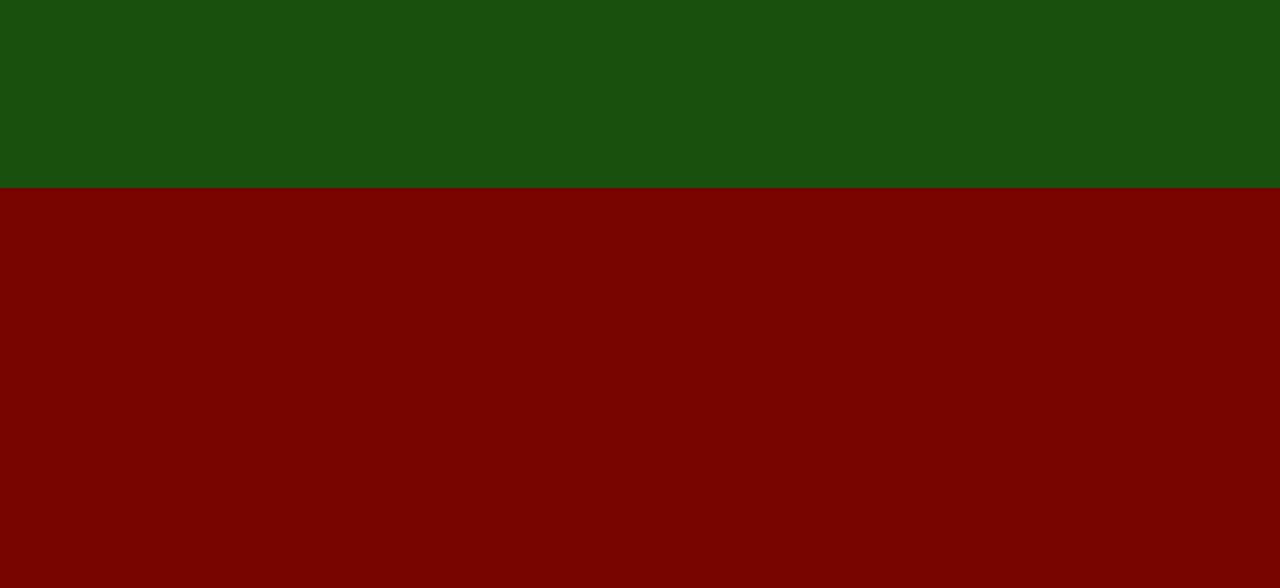
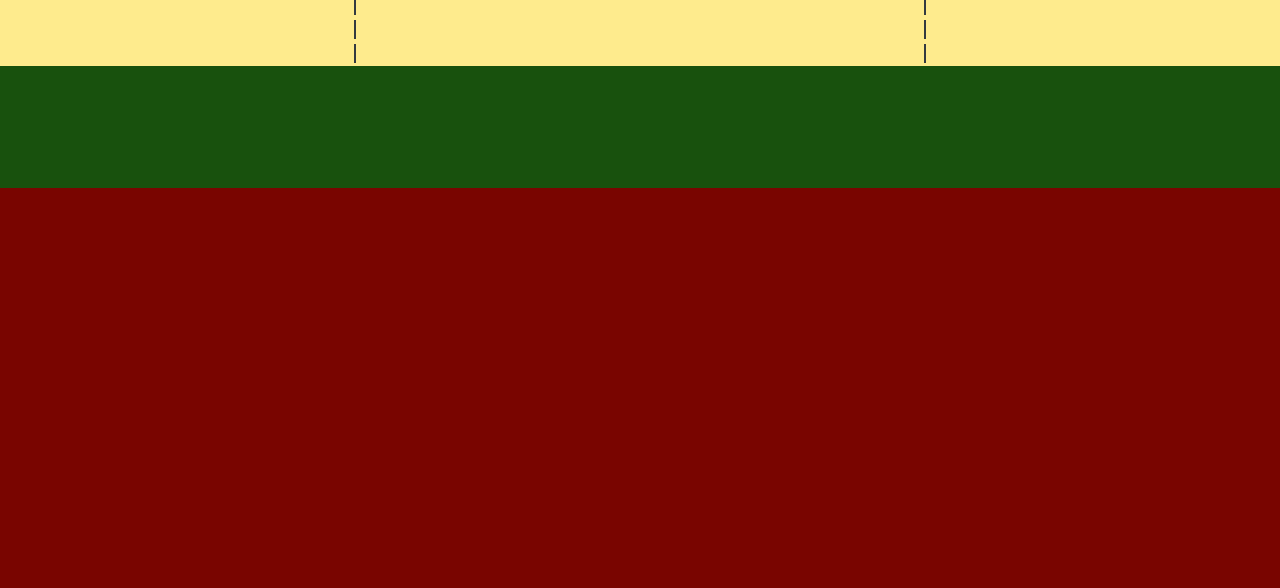
Before and after one commit to Iceberg09/TriviaGame, a plain HTML site: page index.html in a window 1280 px wide. Shown: the part 212-800 px from the top of the page. Drawn offline with nearby package versions, Linux system fonts and the light colour scheme.

Commit message:
Finishing for the night

```diff
--- a/assets/css/style.css
+++ b/assets/css/style.css
@@ -10,6 +10,7 @@ body {
 .question-window {
     background-color: #FEEB8D;
     margin-top: 150px;
+
 }
 
 .question-font {
--- a/index.html
+++ b/index.html
@@ -10,7 +10,7 @@
     <title>Jacob's Trivia Game</title>
   </head>
   <body>
-    <div class="question-window text-center question-font">
+    <div class="question-window text-center question-font position-relative">
       <div class="container question-window page-background">
         <div class="row">
           <div class="col">
@@ -19,35 +19,36 @@
         </div>
       </div>
 
-      <div class="container">
+
+      <div class="container clearfix">
         <div class="row">
           <div class="col-6">
-            <span class="question-1"></span>
+            <span class="question-1 border border-dark"></span>
           </div>
           <div class="col-6">
-            <span class="question-2"></span>
+            <span class="question-2 border border-dark"></span>
           </div>
         </div>
       </div>
 
-      <div class="container">
+      <div class="container clearfix">
         <div class="row">
           <div class="col-6">
-            <span class="question-3"></span>
+            <span class="question-3 border border-dark"></span>
           </div>
           <div class="col-6">
-            <span class="question-4"></span>
+            <span class="question-4 border border-dark"></span>
           </div>
         </div>
       </div>
 
-      <div class="container">
+      <div class="container clearfix">
         <div class="row">
           <div class="col-6">
-            <span class="question-5"></span>
+            <span class="question-5 border border-dark"></span>
           </div>
-          <div class="col-6-6">
-            <span class="question-6"></span>
+          <div class="col-6">
+            <span class="question-6 border border-dark"></span>
           </div>
         </div>
       </div>
```
